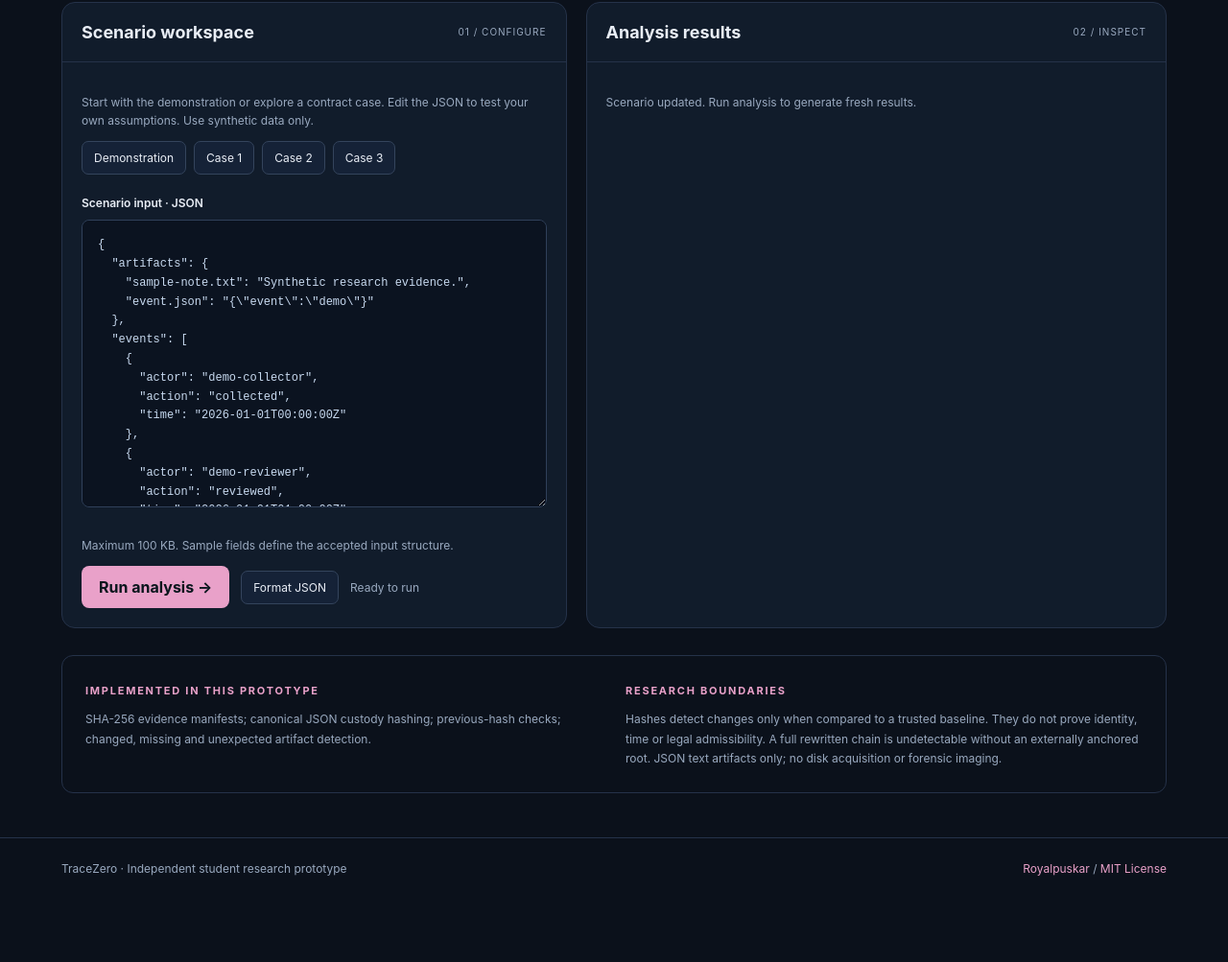
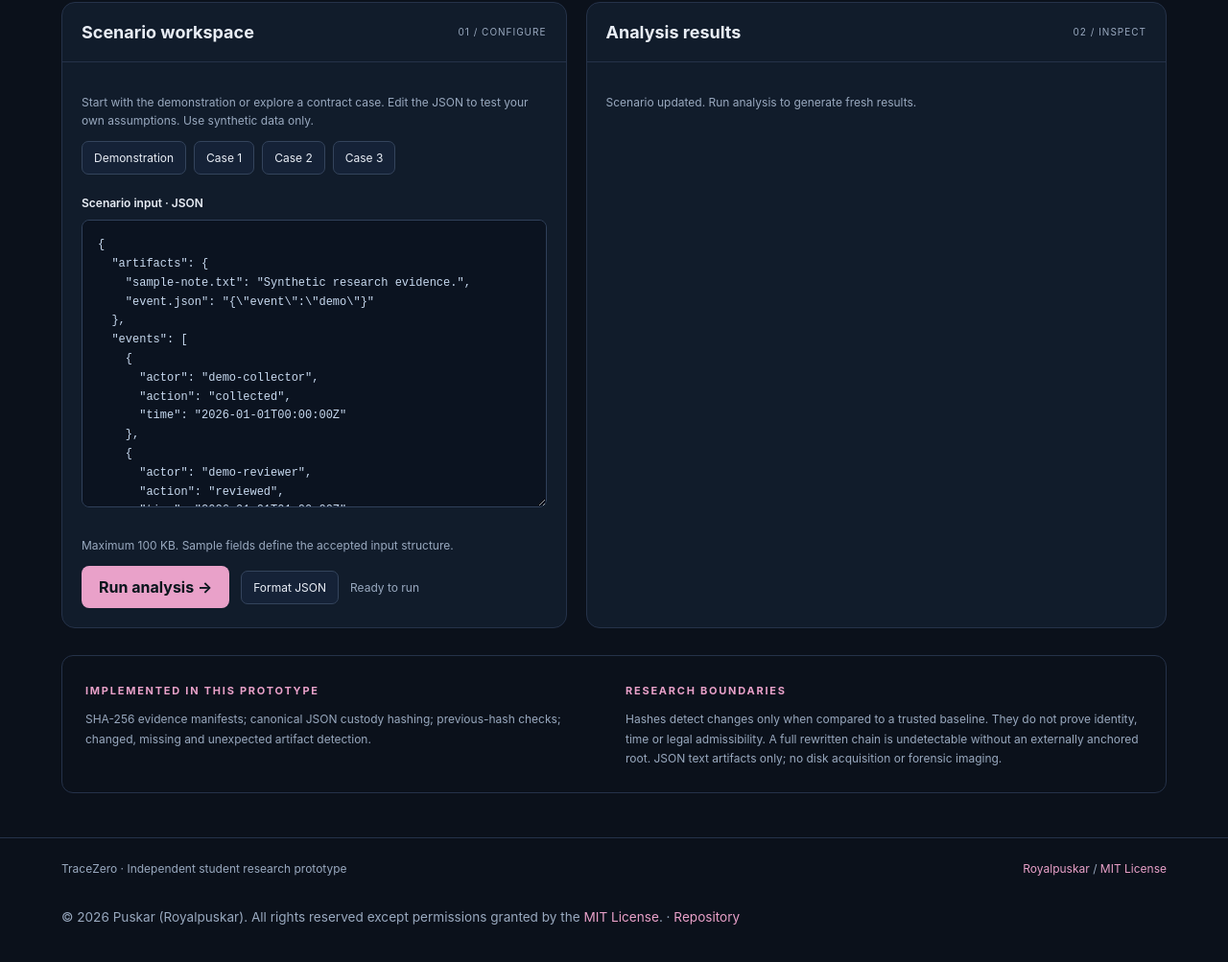
Before and after one commit to Royalpuskar/TRACEZERO, a plain HTML site: page index.html in a window 1280 px wide. Shown: the part 521-1524 px from the top of the page at 96% size. Before the commit the page ends 1458 px from the top, so only its background shows below. Drawn offline with Linux system fonts and the light colour scheme.

Commit message:
Add Puskar footer attribution and large-display presentation styles

```diff
--- a/index.html
+++ b/index.html
@@ -1,8 +1,10 @@
 <!doctype html>
-<html lang="en"><head><meta charset="utf-8"><meta name="viewport" content="width=device-width, initial-scale=1"><meta name="description" content="Verify evidence bytes and tamper-evident custody event chains."><meta name="color-scheme" content="dark"><title>TraceZero — Evidence integrity workbench</title><link rel="stylesheet" href="style.css"><style>:root{--accent:#e9a1c9}</style></head>
+<html lang="en"><head><meta charset="utf-8"><meta name="viewport" content="width=device-width, initial-scale=1"><meta name="description" content="Verify evidence bytes and tamper-evident custody event chains."><meta name="color-scheme" content="dark"><title>TraceZero — Evidence integrity workbench</title><link rel="stylesheet" href="style.css"><style>:root{--accent:#e9a1c9}</style>
+<style id="puskar-wide-display">footer{flex-wrap:wrap}.puskar-attribution{max-width:100%}@media(min-width:2400px){body>header,body>main,body>footer{max-width:1760px;margin-left:auto;margin-right:auto;width:calc(100% - 96px)}body{font-size:20px}textarea{min-height:420px}.workspace{gap:32px}}@media(prefers-reduced-motion:reduce){html{scroll-behavior:auto}}</style>
+</head>
 <body><header><a class="brand" href="./" aria-label="TraceZero home"><span class="logo" aria-hidden="true">◇</span>TraceZero</a><nav aria-label="Primary"><a href="#workbench">Workbench</a><a href="https://github.com/Royalpuskar/TRACEZERO#readme">Documentation</a><a href="https://github.com/Royalpuskar/TRACEZERO">Source ↗</a></nav></header>
 <main><section class="hero"><div><span class="eyebrow">Royalpuskar Research / Evidence integrity workbench</span><h1>Understand the decision.<br>Inspect the evidence.</h1><p>Verify evidence bytes and tamper-evident custody event chains. Explore a reproducible scenario, change the inputs and inspect exactly what changes.</p></div><span class="local">Runs in your browser</span></section>
 <div class="metrics" aria-label="Analysis summary"><div class="metric"><small id="metric-label-1">Scenario</small><strong id="metric-1">Ready</strong><span id="metric-note-1">Synthetic sample loaded</span></div><div class="metric"><small id="metric-label-2">Results</small><strong id="metric-2">—</strong><span id="metric-note-2">Run to inspect outcomes</span></div><div class="metric"><small id="metric-label-3">Execution</small><strong id="metric-3">Local</strong><span id="metric-note-3">No analysis data uploads</span></div></div>
 <section class="workspace" id="workbench" aria-label="Interactive workbench"><div class="panel"><div class="panel-head"><h2>Scenario workspace</h2><span class="tag">01 / Configure</span></div><div class="pad"><p class="hint">Start with the demonstration or explore a contract case. Edit the JSON to test your own assumptions. Use synthetic data only.</p><div class="samples"><button class="secondary" id="demo">Demonstration</button><button class="secondary" data-preset="0">Case 1</button><button class="secondary" data-preset="1">Case 2</button><button class="secondary" data-preset="2">Case 3</button></div><label for="scenario">Scenario input · JSON</label><textarea id="scenario" spellcheck="false" aria-describedby="input-help"></textarea><p id="input-help" class="hint">Maximum 100 KB. Sample fields define the accepted input structure.</p><div class="actions"><button id="run" class="primary">Run analysis →</button><button id="format" class="secondary">Format JSON</button><span id="status" class="status" role="status" aria-live="polite">Ready to run</span></div></div></div>
 <div class="panel"><div class="panel-head"><h2>Analysis results</h2><span class="tag">02 / Inspect</span></div><div class="pad"><div id="results" aria-live="polite"><div class="empty"><div><span style="font-size:40px;color:var(--accent)" aria-hidden="true">◎</span><b>Your evidence starts here</b><span class="hint">Run a scenario to see the decision trace.<br>Every result comes from the current input.</span></div></div></div><details id="raw-details" hidden><summary>Inspect complete JSON output</summary><pre id="raw"></pre></details><div class="actions" style="margin-top:18px"><button id="export" class="secondary" hidden>Export report ↓</button></div></div></div></section>
-<section class="bottom"><div><span class="eyebrow">Implemented in this prototype</span><p>SHA-256 evidence manifests; canonical JSON custody hashing; previous-hash checks; changed, missing and unexpected artifact detection.</p></div><div><span class="eyebrow">Research boundaries</span><p>Hashes detect changes only when compared to a trusted baseline. They do not prove identity, time or legal admissibility. A full rewritten chain is undetectable without an externally anchored root. JSON text artifacts only; no disk acquisition or forensic imaging.</p></div></section></main><footer><span>TraceZero · Independent student research prototype</span><span><a href="https://github.com/Royalpuskar">Royalpuskar</a> / <a href="https://github.com/Royalpuskar/TRACEZERO/blob/main/LICENSE">MIT License</a></span></footer><script type="module" src="app.mjs"></script></body></html>
+<section class="bottom"><div><span class="eyebrow">Implemented in this prototype</span><p>SHA-256 evidence manifests; canonical JSON custody hashing; previous-hash checks; changed, missing and unexpected artifact detection.</p></div><div><span class="eyebrow">Research boundaries</span><p>Hashes detect changes only when compared to a trusted baseline. They do not prove identity, time or legal admissibility. A full rewritten chain is undetectable without an externally anchored root. JSON text artifacts only; no disk acquisition or forensic imaging.</p></div></section></main><footer><span>TraceZero · Independent student research prototype</span><span><a href="https://github.com/Royalpuskar">Royalpuskar</a> / <a href="https://github.com/Royalpuskar/TRACEZERO/blob/main/LICENSE">MIT License</a></span><p class="puskar-attribution" style="flex-basis:100%;font-size:0.85rem;line-height:1.6;overflow-wrap:anywhere">© 2026 Puskar (Royalpuskar). All rights reserved except permissions granted by the <a href="https://github.com/Royalpuskar/TRACEZERO/blob/main/LICENSE">MIT License</a>. · <a href="https://github.com/Royalpuskar/TRACEZERO">Repository</a></p></footer><script type="module" src="app.mjs"></script></body></html>
```
